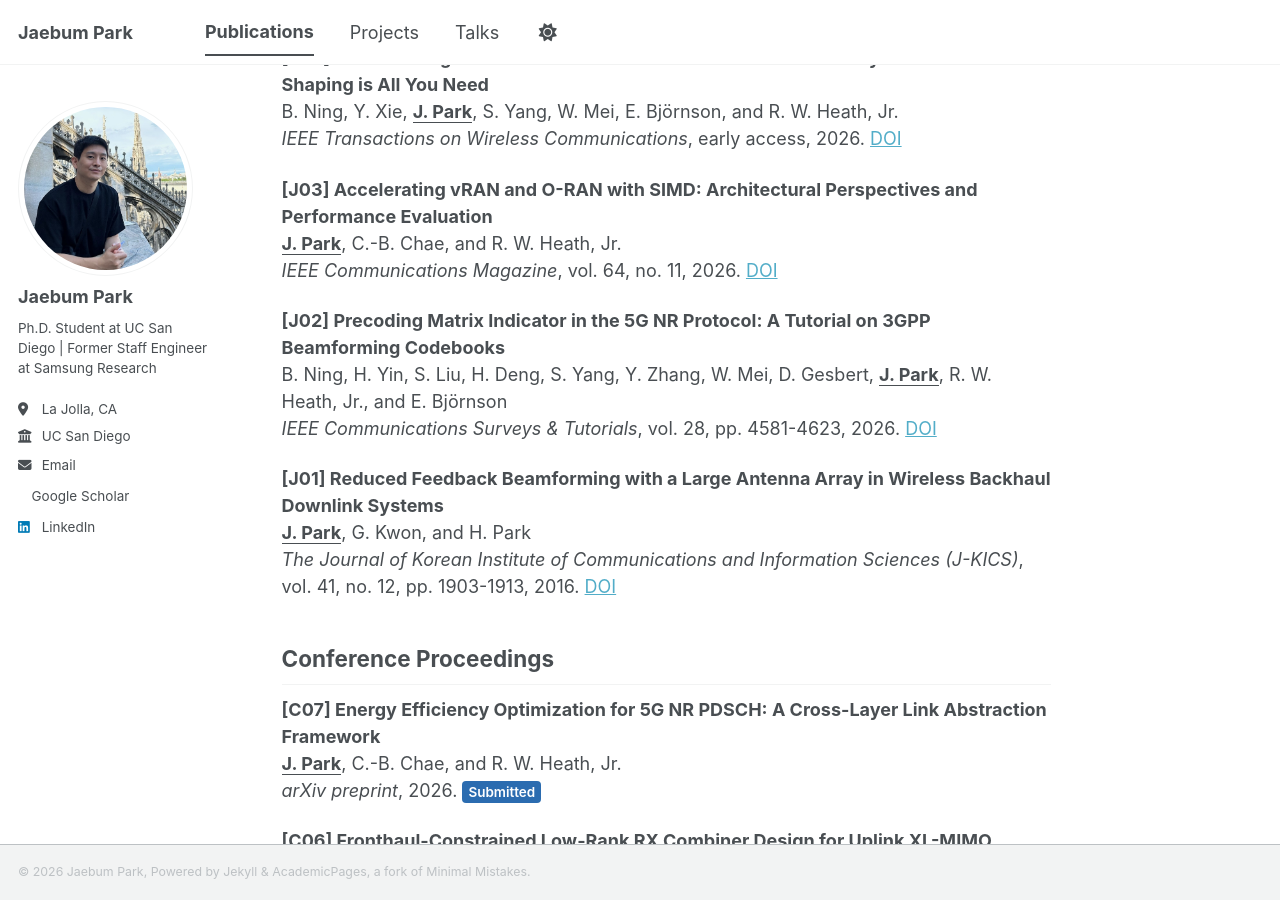
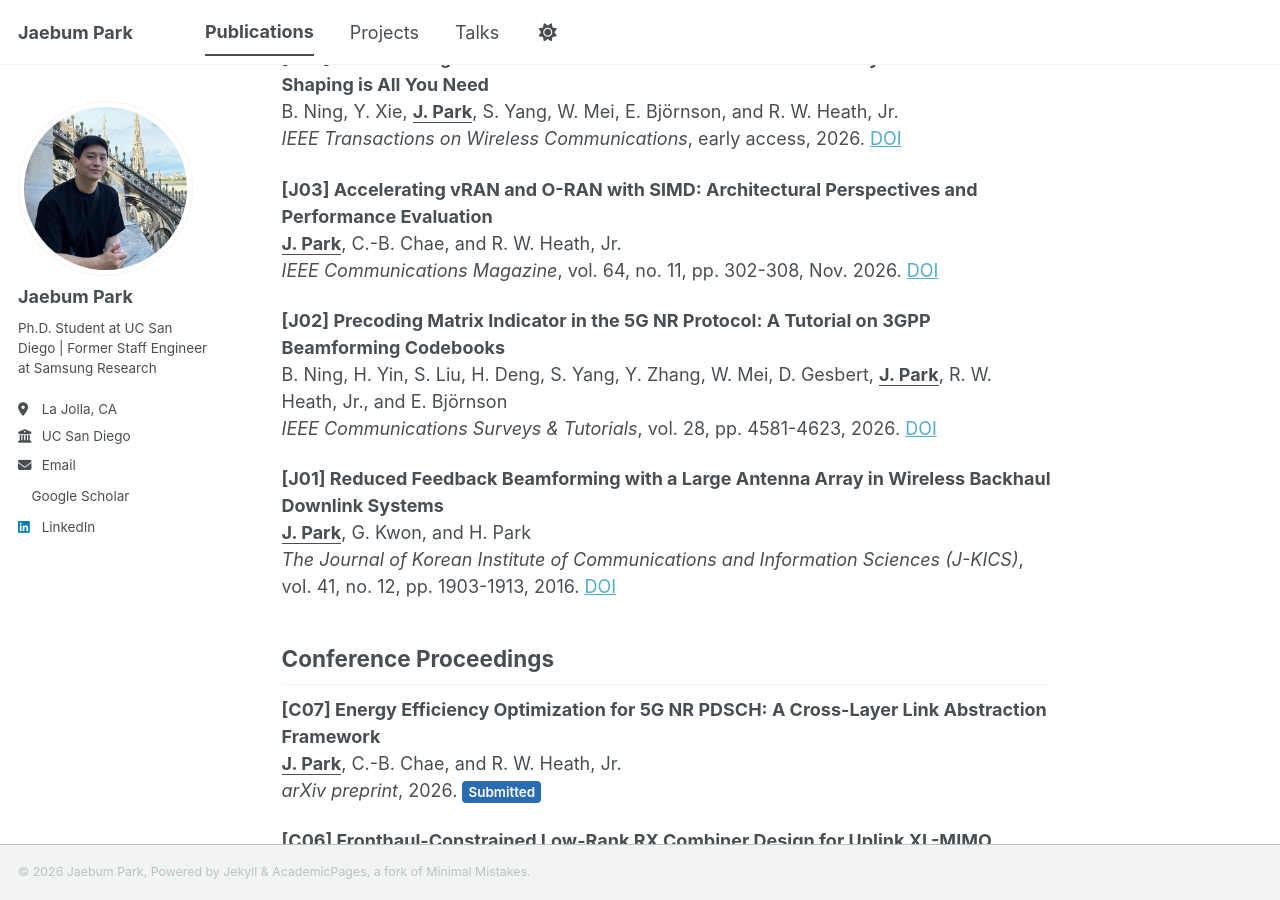
Before and after one commit to jpark-wireless/jpark-wireless.github.io, a Jekyll site: the page built from _pages/publications.md, in a window 1280 px wide and 900 px high, scrolled down 693 px. Built offline with Jekyll 4.4.1, drawn with Linux system fonts in a browser that asks for light colours; a style sheet for code colours, icons or effects is not loaded.

Commit message:
Add pages and month to J03
Signed-off-by: Jaebum Park <jaypark8891@gmail.com>

```diff
--- a/_pages/publications.md
+++ b/_pages/publications.md
@@ -28,7 +28,7 @@ B. Ning, Y. Xie, <b><u>J. Park</u></b>, S. Yang, W. Mei, E. Björnson, and R. W.
 
 <b>\[J03\] Accelerating vRAN and O-RAN with SIMD: Architectural Perspectives and Performance Evaluation</b> <br>
 <b><u>J. Park</u></b>, C.-B. Chae, and R. W. Heath, Jr. <br>
-<i>IEEE Communications Magazine</i>, vol. 64, no. 11, 2026. [DOI](https://doi.org/10.1109/MCOM.001.2500550)
+<i>IEEE Communications Magazine</i>, vol. 64, no. 11, pp. 302-308, Nov. 2026. [DOI](https://doi.org/10.1109/MCOM.001.2500550)
 
 <b>\[J02\] Precoding Matrix Indicator in the 5G NR Protocol: A Tutorial on 3GPP Beamforming Codebooks</b> <br>
 B. Ning, H. Yin, S. Liu, H. Deng, S. Yang, Y. Zhang, W. Mei, D. Gesbert, <b><u>J. Park</u></b>, R. W. Heath, Jr., and E. Björnson <br>
```
